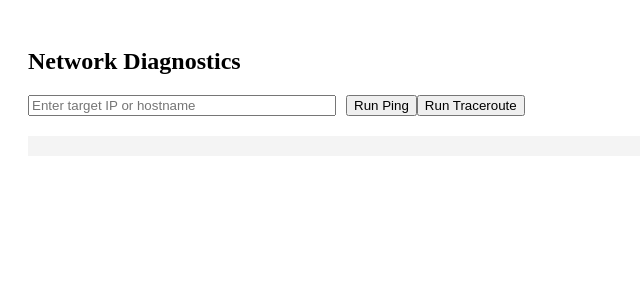
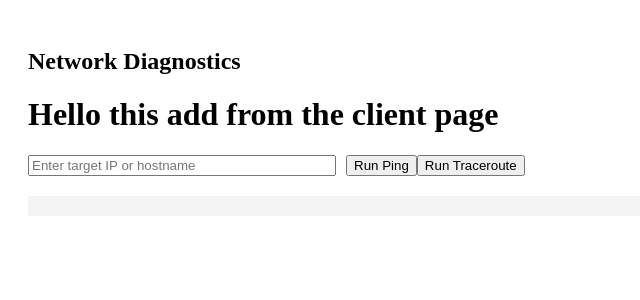
Before and after one commit to MihaJuana/network-dashboard-, a React (Create React App) app in the folder frontend/: page / in a window 1280 px wide. Shown: the top 300 px of the page, without its empty margins (0-640 px from the left). Built offline with nearby package versions, Linux system fonts and the light colour scheme.

Commit message:
test: frontend change for deployment test

```diff
--- a/frontend/src/components/DiagnosticsPanel.js
+++ b/frontend/src/components/DiagnosticsPanel.js
@@ -26,6 +26,7 @@ const DiagnosticsPanel = () => {
   return (
     <div style={{ padding: '20px' }}>
       <h2>Network Diagnostics</h2>
+      <h1>Hello this add from the client page</h1>
       <input
         type="text"
         placeholder="Enter target IP or hostname"
```
